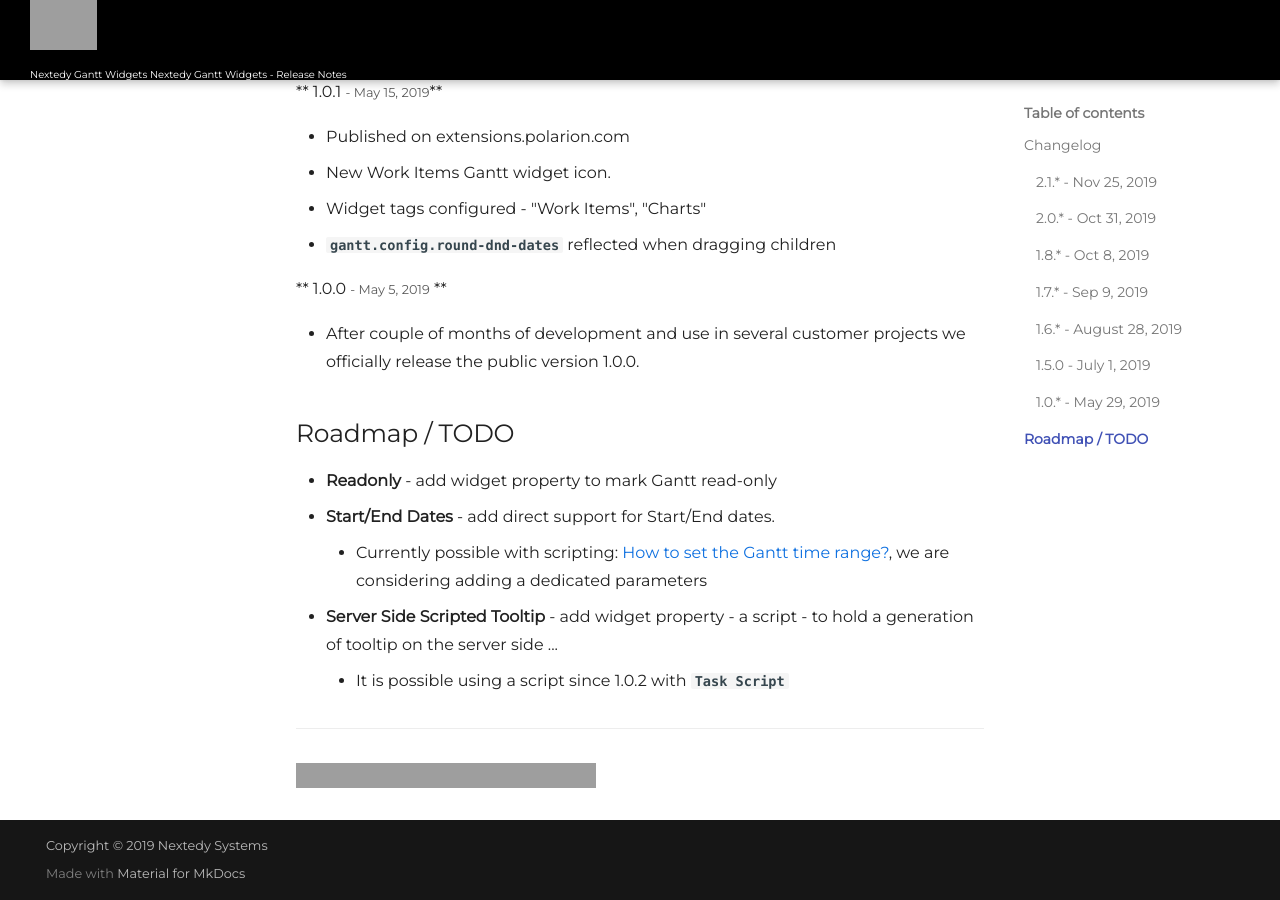
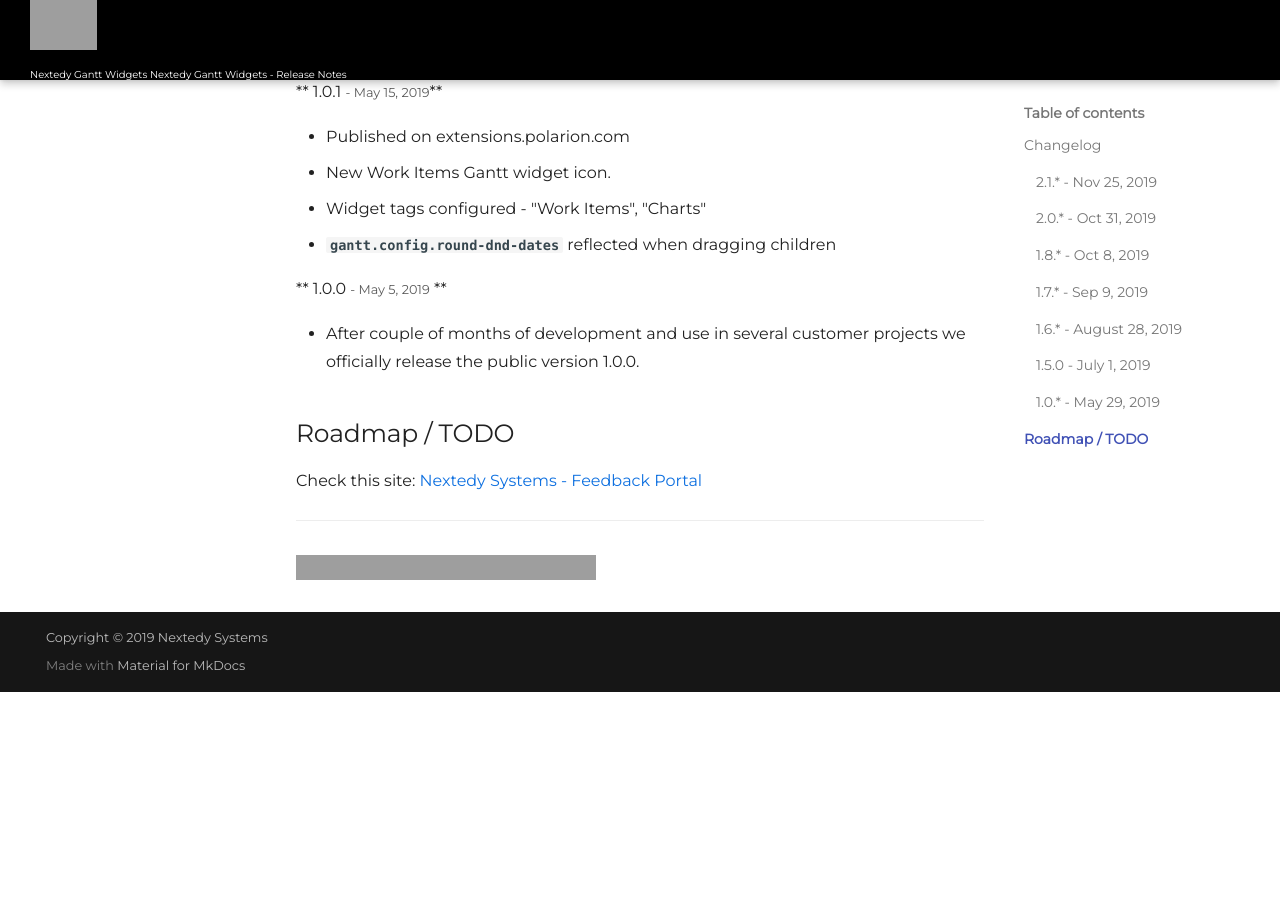
Before and after one commit to nextedy/gantt-docs, an MkDocs documentation site: the page built from docs/changelog.md, in a window 1280 px wide and 900 px high, scrolled down 5851 px, cut to the strip 0-900 px from the top of the window. Built offline with MkDocs 1.6.1 and Material for MkDocs 9.7.7, drawn with Linux system fonts in a browser that asks for light colours; after the commit the page ends 6543 px from its top, so only the background shows below that; grey boxes are pictures that could not be loaded.

Commit message:
Nextedy Systems - Feedback Portal

```diff
--- a/docs/changelog.md
+++ b/docs/changelog.md
@@ -145,12 +145,8 @@
 
 ## Roadmap / TODO
 
+Check this site: [Nextedy Systems - Feedback Portal](https://feedback.nextedy.com/)
 
-* **Readonly** - add widget property to mark Gantt read-only
-* **Start/End Dates** - add direct support for Start/End dates.
-	* Currently possible with scripting: [How to set the Gantt time range?](https://nextedy.freshdesk.com/support/solutions/articles/48000063422-how-to-set-the-gantt-time-range-), we are considering adding a dedicated parameters
-* **Server Side Scripted Tooltip** - add widget property - a script - to hold a generation of tooltip on the server side ...
-	* It is possible using a script since 1.0.2 with `Task Script`
 
 
 <hr>
```
